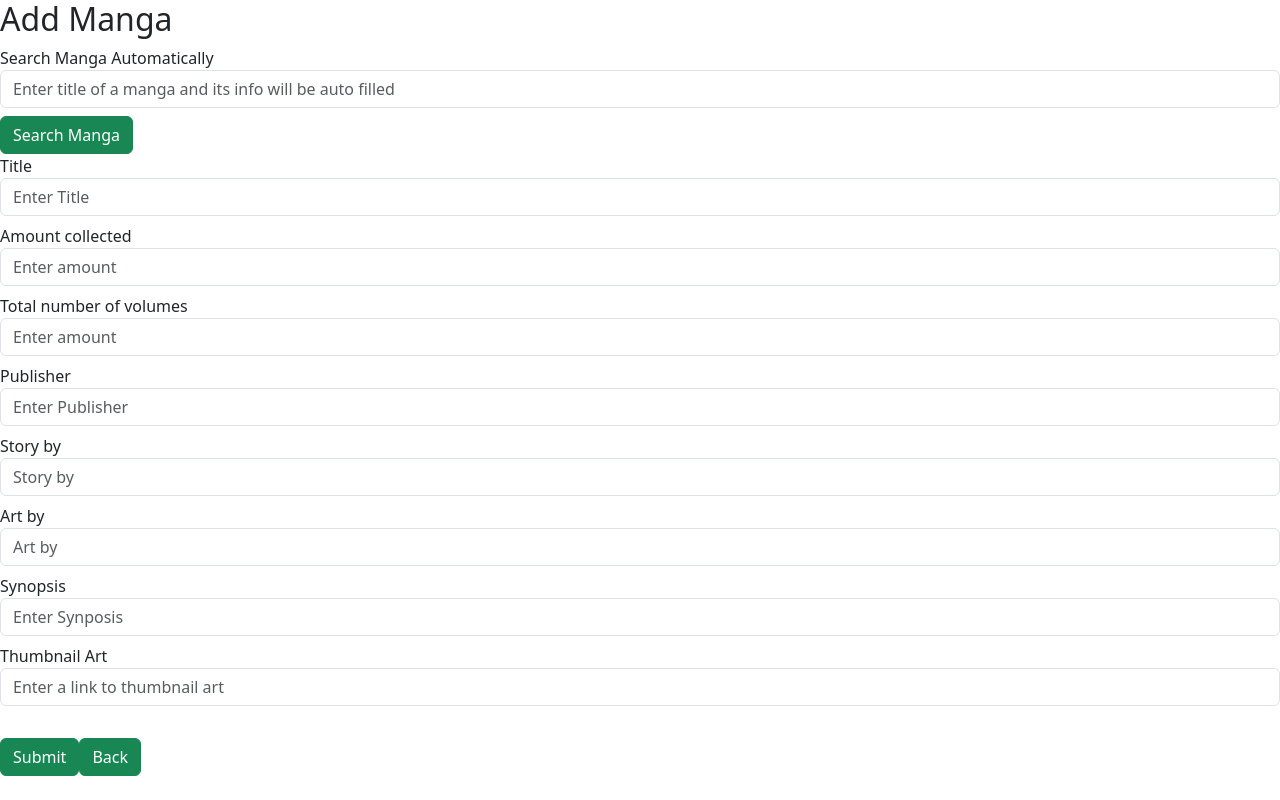
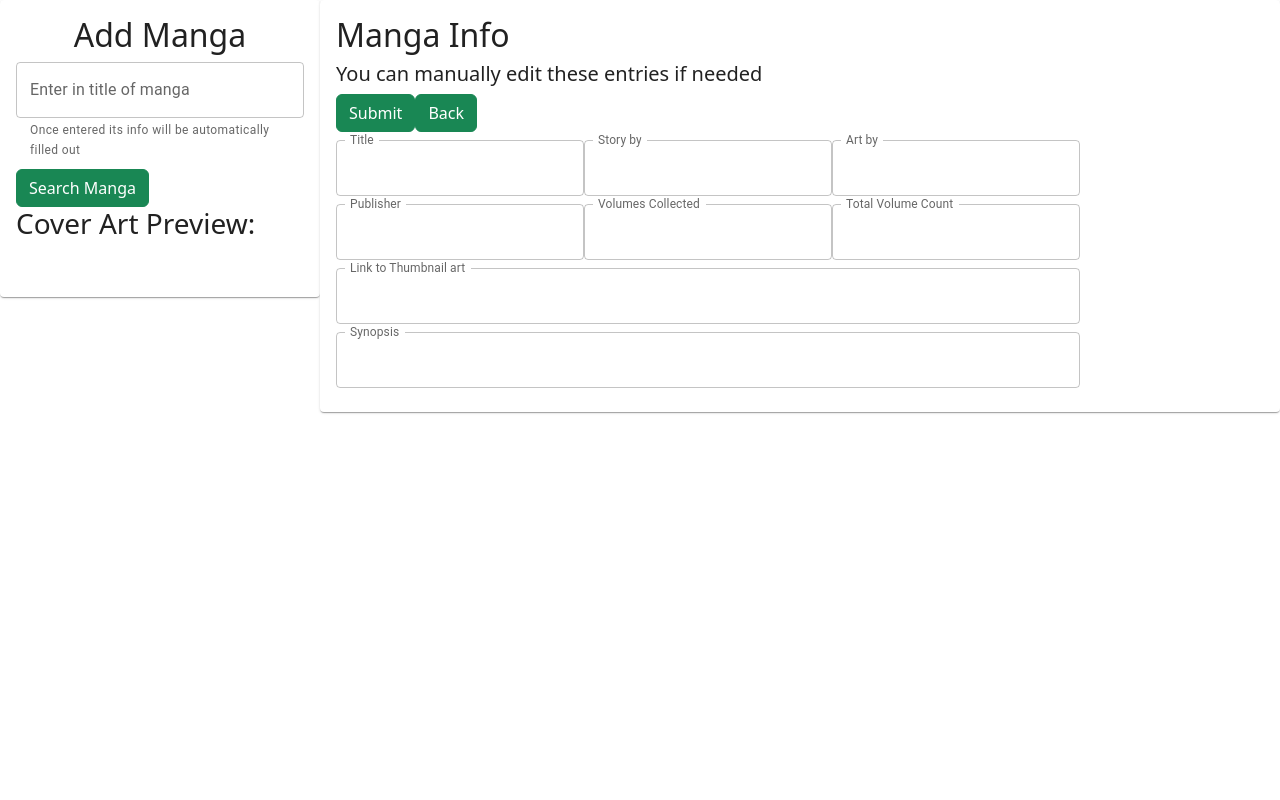
Before and after one commit to BenVuong/Manga-and-Anime-Organizer-using-React-and-SQL, a React (Create React App) app in the folder frontend/: page /create in a window 1280 px wide. Built offline with nearby package versions, Linux system fonts and the light colour scheme.

Commit message:
Reworked the  layout of create manga page

```diff
--- a/frontend/src/components/anime/CreateAnime.jsx
+++ b/frontend/src/components/anime/CreateAnime.jsx
@@ -73,11 +73,12 @@ function CreateAnime() {
                     ></TextField>
                   </div>
                   <button className="btn btn-success"> Search Anime</button>
+                  <h3>Cover Art Preview:</h3>
+                  <img src={values.image}></img>
                 </form>
               </Grid>
             </Grid>
           </CardContent>
-          <img src={values.image}></img>
         </Card>
       </Grid>
 
@@ -113,9 +114,6 @@ function CreateAnime() {
                       setValues({ ...values, studio: e.target.value })
                     }
                   ></TextField>
-                </Grid>
-                <h2></h2>
-                <Grid item md={25}>
                   <TextField
                     id="outlined-basic"
                     type="number"
--- a/frontend/src/components/anime/animeDetails.jsx
+++ b/frontend/src/components/anime/animeDetails.jsx
@@ -52,10 +52,10 @@ function AnimeDetails() {
   return (
     <Box sx={{ flexGrow: 1 }}>
       <Grid container spacing={1}>
-        <Grid xs={12}>
+        <Grid sm={12}>
           <Title>{anime.title}</Title>
         </Grid>
-        <Grid xs={12} sm={2}>
+        <Grid xs={15} sm={2}>
           <Pillar>
             <Item>
               <img src={anime.image} />
--- a/frontend/src/components/anime/animeList.jsx
+++ b/frontend/src/components/anime/animeList.jsx
@@ -7,6 +7,7 @@ function AnimeList() {
     axios
       .get("http://localhost:8081/animelist")
       .then((res) => setData(res.data))
+      .then(console.log(data[1]))
       .catch((err) => console.log(err));
   }, []);
 
--- a/frontend/src/components/manga/Create.jsx
+++ b/frontend/src/components/manga/Create.jsx
@@ -2,6 +2,7 @@ import React from "react";
 import { useState } from "react";
 import axios from "axios";
 import { useNavigate, Link } from "react-router-dom";
+import { Grid, Card, TextField, CardContent } from "@mui/material";
 function Create() {
   const [values, setValues] = useState({
     title: "",
@@ -50,119 +51,135 @@ function Create() {
       .catch((err) => console.log(err));
   };
   return (
-    <div>
-      <div>
+    <Grid container justify="center">
+      <Grid item md={3}>
+        <Card alignItems="center" justifyContent="center">
+          <CardContent>
+            <Grid item container alignItems="center" justifyContent="center">
+              <Grid item>
                 <h2>Add Manga</h2>
+              </Grid>
+              <Grid item>
                 <form onSubmit={handleSearchSubmit}>
                   <div className="mb-2">
-            <label htmlFor="">Search Manga Automatically</label>
-            <input
-              type="text"
-              placeholder="Enter title of a manga and its info will be auto filled "
-              className="form-control"
+                    <TextField
+                      id="outlined-basic"
+                      label="Enter in title of manga"
                       onChange={(e) => setSearchMangaName(e.target.value)}
-            ></input>
+                      helperText="Once entered its info will be automatically filled out"
+                    ></TextField>
                   </div>
                   <button className="btn btn-success"> Search Manga</button>
+                  <h3>Cover Art Preview:</h3>
+                  <img src={values.image}></img>
                 </form>
+              </Grid>
+            </Grid>
+          </CardContent>
+        </Card>
+      </Grid>
 
+      <Grid item md={9}>
+        <Card>
+          <CardContent>
+            <Grid item container>
               <form onSubmit={handleSubmit}>
-          <div className="mb-2">
-            <label htmlFor="">Title</label>
-            <input
-              type="text"
-              placeholder="Enter Title"
-              className="form-control"
-              value={values.title}
-              onChange={(e) => setValues({ ...values, title: e.target.value })}
-            />
-          </div>
-          <div className="mb-2">
-            <label htmlFor="">Amount collected</label>
-            <input
-              type="number"
-              placeholder="Enter amount"
-              className="form-control"
-              onChange={(e) =>
-                setValues({ ...values, amountCollected: e.target.value })
-              }
-            />
-          </div>
-          <div className="mb-2">
-            <label htmlFor="">Total number of volumes</label>
-            <input
-              type="number"
-              placeholder="Enter amount"
-              className="form-control"
-              value={values.totalVolumes}
-              onChange={(e) =>
-                setValues({ ...values, totalVolumes: e.target.value })
-              }
-            />
-          </div>
-          <div className="mb-2">
-            <label htmlFor="">Publisher</label>
-            <input
-              type="text"
-              placeholder="Enter Publisher"
-              className="form-control"
-              onChange={(e) =>
-                setValues({ ...values, mangaPublisher: e.target.value })
-              }
-            />
-          </div>
-          <div className="mb-2">
-            <label htmlFor="">Story by</label>
-            <input
-              type="text"
-              placeholder="Story by"
-              className="form-control"
-              value={values.story}
-              onChange={(e) => setValues({ ...values, story: e.target.value })}
-            />
-          </div>
-          <div className="mb-2">
-            <label htmlFor="">Art by</label>
-            <input
-              type="text"
-              placeholder="Art by"
-              className="form-control"
-              value={values.art}
-              onChange={(e) => setValues({ ...values, art: e.target.value })}
-            />
-          </div>
-          <div className="mb-2">
-            <label htmlFor="">Synopsis</label>
-            <input
-              type="text"
-              placeholder="Enter Synposis"
-              className="form-control"
-              value={values.synopsis}
-              onChange={(e) =>
-                setValues({ ...values, synopsis: e.target.value })
-              }
-            />
-          </div>
-
-          <div className="mb-2">
-            <label htmlFor="">Thumbnail Art</label>
-            <input
-              type="text"
-              placeholder="Enter a link to thumbnail art"
-              className="form-control"
-              value={values.image}
-              onChange={(e) => setValues({ ...values, image: e.target.value })}
-            />
-            <img src={values.image}></img>
-          </div>
+                <h2>Manga Info</h2>
+                <h5>You can manually edit these entries if needed</h5>
                 <button className="btn btn-success"> Submit</button>
                 <Link to="/" className="btn btn-success">
                   {" "}
                   Back
                 </Link>
+                <h2></h2>
+                <Grid item md={25}>
+                  <TextField
+                    id="outlined-basic"
+                    InputLabelProps={{ shrink: true }}
+                    value={values.title}
+                    label="Title"
+                    onChange={(e) =>
+                      setValues({ ...values, title: e.target.value })
+                    }
+                  ></TextField>
+                  <TextField
+                    id="outlined-basic"
+                    label="Story by"
+                    value={values.story}
+                    InputLabelProps={{ shrink: true }}
+                    onChange={(e) =>
+                      setValues({ ...values, story: e.target.value })
+                    }
+                  ></TextField>
+                  <TextField
+                    id="outlined-basic"
+                    InputLabelProps={{ shrink: true }}
+                    value={values.art}
+                    label="Art by"
+                    onChange={(e) =>
+                      setValues({ ...values, art: e.target.value })
+                    }
+                  ></TextField>
+                  <h2></h2>
+                  <TextField
+                    id="outlined-basic"
+                    label="Publisher"
+                    InputLabelProps={{ shrink: true }}
+                    onChange={(e) =>
+                      setValues({ ...values, mangaPublisher: e.target.value })
+                    }
+                  ></TextField>
+                  <TextField
+                    id="outlined-basic"
+                    type="number"
+                    InputLabelProps={{ shrink: true }}
+                    label="Volumes Collected"
+                    onChange={(e) =>
+                      setValues({ ...values, amountCollected: e.target.value })
+                    }
+                  ></TextField>
+                  <TextField
+                    id="outlined-basic"
+                    type="number"
+                    InputLabelProps={{ shrink: true }}
+                    value={values.totalVolumes}
+                    label="Total Volume Count"
+                    onChange={(e) =>
+                      setValues({ ...values, totalVolumes: e.target.value })
+                    }
+                  ></TextField>
+                </Grid>
+                <h2></h2>
+                <Grid item md={20}>
+                  <TextField
+                    id="outlined-basic"
+                    InputLabelProps={{ shrink: true }}
+                    fullWidth
+                    value={values.image}
+                    label="Link to Thumbnail art"
+                    onChange={(e) =>
+                      setValues({ ...values, image: e.target.value })
+                    }
+                  ></TextField>
+                  <h2></h2>
+                  <TextField
+                    id="outlined-multiline-static"
+                    multiline
+                    fullWidth
+                    InputLabelProps={{ shrink: true }}
+                    value={values.synopsis}
+                    label="Synopsis"
+                    onChange={(e) =>
+                      setValues({ ...values, synopsis: e.target.value })
+                    }
+                  ></TextField>
+                </Grid>
               </form>
-      </div>
-    </div>
+            </Grid>
+          </CardContent>
+        </Card>
+      </Grid>
+    </Grid>
   );
 }
 
```
Lines whose indentation alone changed are shown as unchanged.
